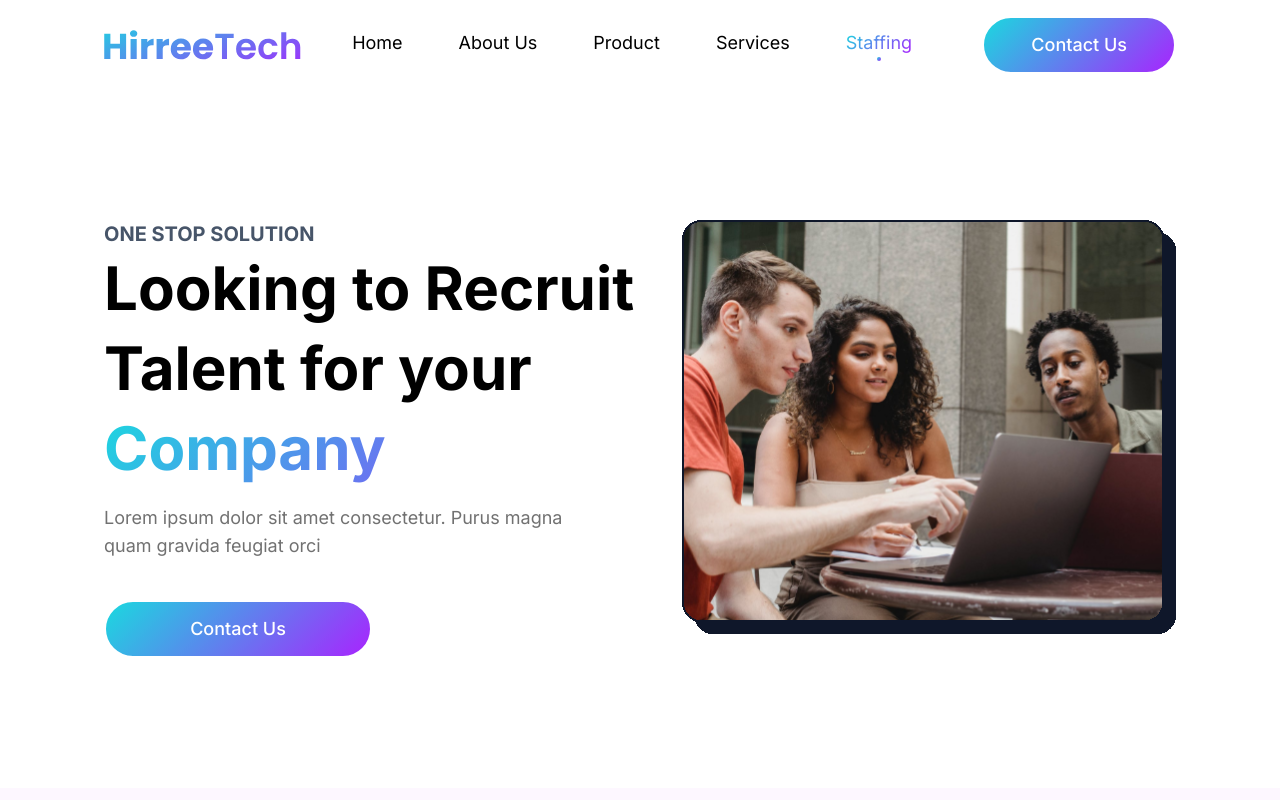
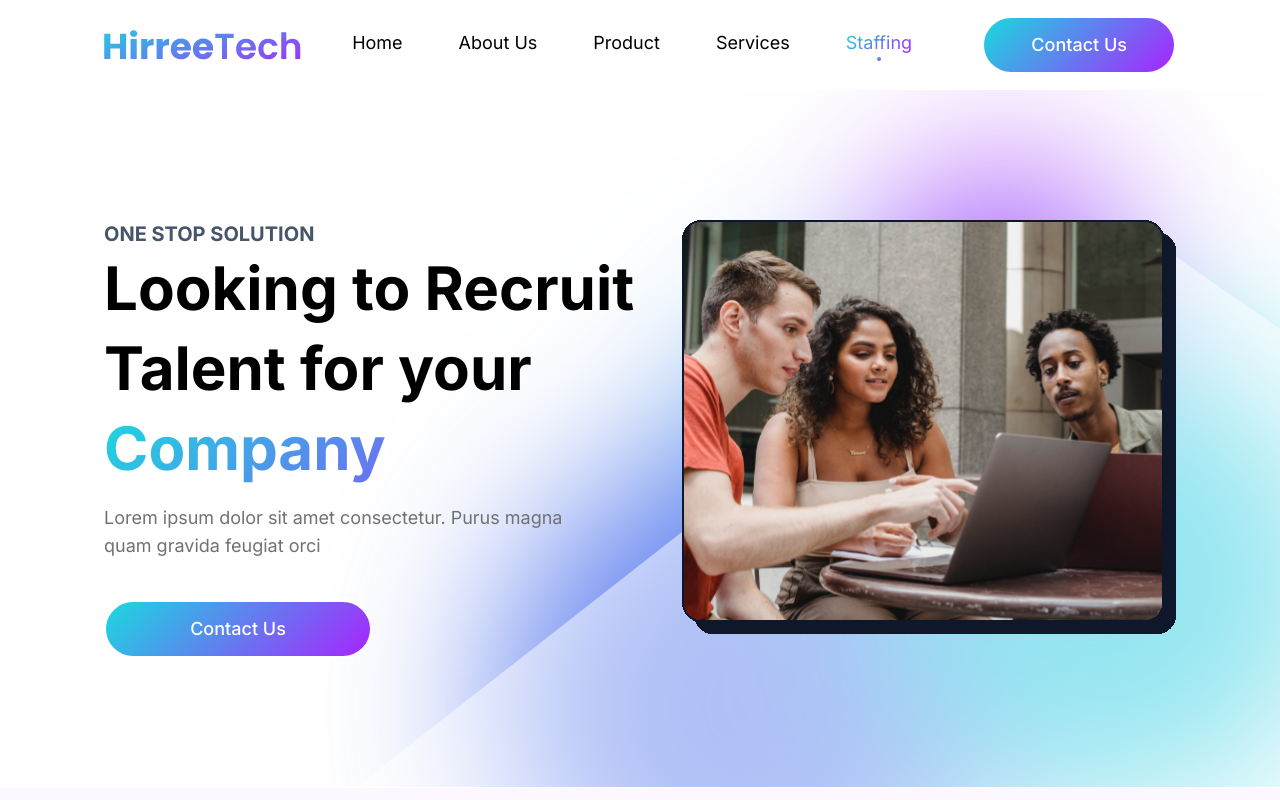
Before and after one commit to Nish7156/hire-web, a Next.js app: page /staffing in a window 1280 px wide. Shown: the top 800 px of the page. Built offline with nearby package versions, Linux system fonts and the light colour scheme.

Commit message:
bg-added

```diff
--- a/src/app/globals.scss
+++ b/src/app/globals.scss
@@ -130,6 +130,7 @@
   box-shadow: 8px 8px 0 0 #0f172a;
 }
 
+
 .customInput {
   box-shadow: 0 4px 10px 0 rgba(0, 0, 0, 0.15);
   background-color: white;
--- a/src/components/pages/Staffing/StaffingHero.tsx
+++ b/src/components/pages/Staffing/StaffingHero.tsx
@@ -1,17 +1,23 @@
 import CustomButton from "@/components/elements/CustomButton";
+import CustomImageAuto from "@/components/elements/CustomImageAuto";
 import Image from "next/image";
 import React from "react";
 
 function StaffingHero() {
   return (
     <div className=" relative ">
-      {/* <div className=" absolute top-0 right-0">
-        <Image src="/bg/gradientbg.svg" width={350} height={350} alt="" />
-      </div> */}
-      <div className="container py-10 md:py-[130px]">
+      <div className=" absolute top-0 right-0 md:block hidden">
+        <Image src="/bg/full-gradiant-bg.svg" height={800} width={955} alt="" />
+      </div>
+      <div className=" absolute bottom-0 right-0 md:block hidden">
+        <Image src="/bg/trangle.svg" height={561} width={925} alt="" />
+      </div>
+      <div className="container py-10 md:py-[130px] z-20 relative">
         <div className="grid md:grid-cols-2 grid-cols-1">
           <div className="">
-            <h1 className=" text-textLight font-bold text-xl">ONE STOP SOLUTION</h1>
+            <h1 className=" text-textLight font-bold text-xl">
+              ONE STOP SOLUTION
+            </h1>
             <h2 className="heading-text">Looking to Recruit Talent for your</h2>
             <h2 className="gradient-text heading-text">Company</h2>
             <div className=" md:max-w-[459px] mt-4">
--- a/src/components/pages/Staffing/StaffingServices.tsx
+++ b/src/components/pages/Staffing/StaffingServices.tsx
@@ -51,11 +51,11 @@ function StaffingServices() {
           </div>
         </div>
         <div className="mt-12 md:px-24">
-          <div className="grid md:grid-cols-2 grid-cols-1 gap-6 md:gap-14">
+          <div className="grid lg:grid-cols-2 grid-cols-1 gap-6 md:gap-14">
             {StaffingServicesData.map((data: any, index: number) => {
               return (
                 <div className="" key={index}>
-                  <div className="card-shadow py-7 px-[43px]">
+                  <div className="card-shadow py-7 px-[43px] h-auto lg:h-[400px]">
                     <div className="flex justify-center">
                       <StaffingIcon1 />
                     </div>
@@ -65,7 +65,7 @@ function StaffingServices() {
                       </h2>
                     </div>
                     <div className="flex justify-center my-2.5">
-                      <div className="h-1 rounded-lg bg-red-900 w-[60px]"></div>
+                      <div className="h-1 rounded-lg gradiant-bg w-[60px]"></div>
                     </div>
                     <div className="flex justify-center">
                       <p className=" text-center">{data.desc}</p>
```
Also changed, not shown: public/bg/full-gradiant-bg.svg (added), public/bg/trangle.svg (added).
